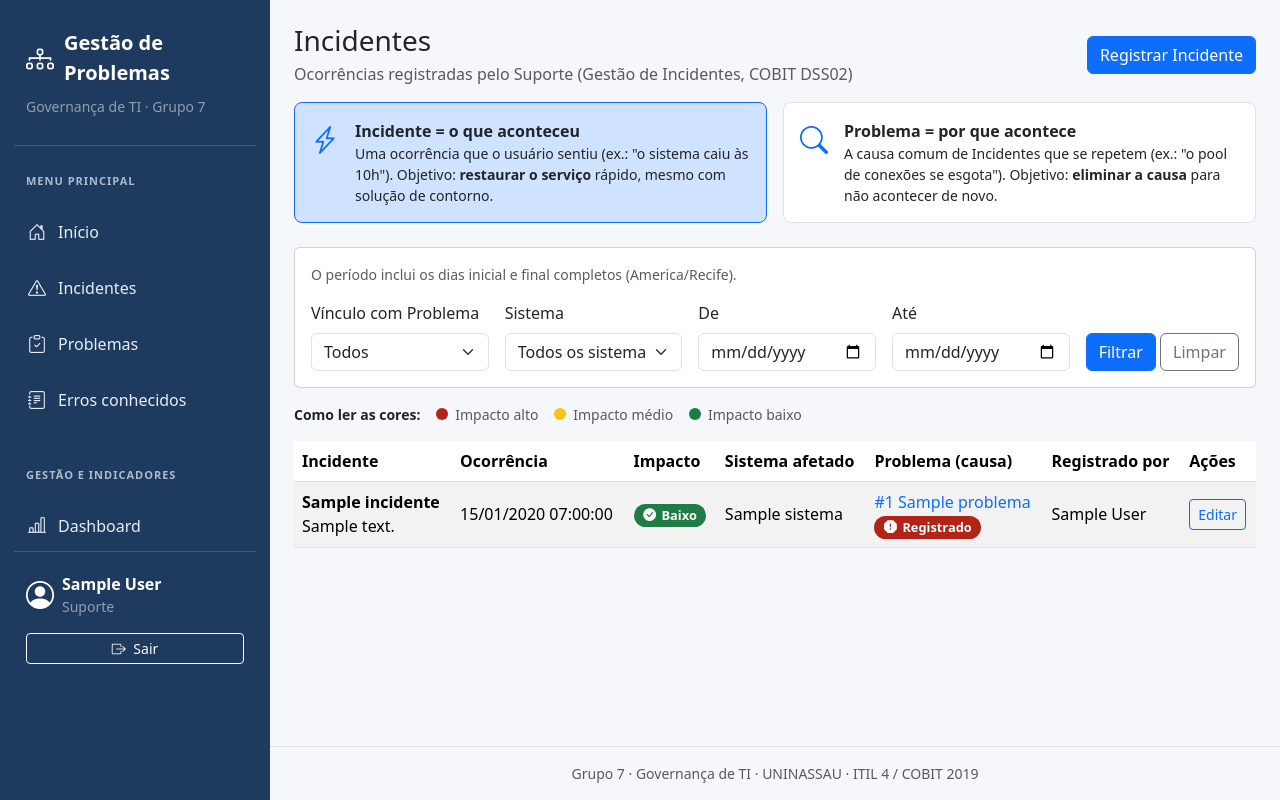
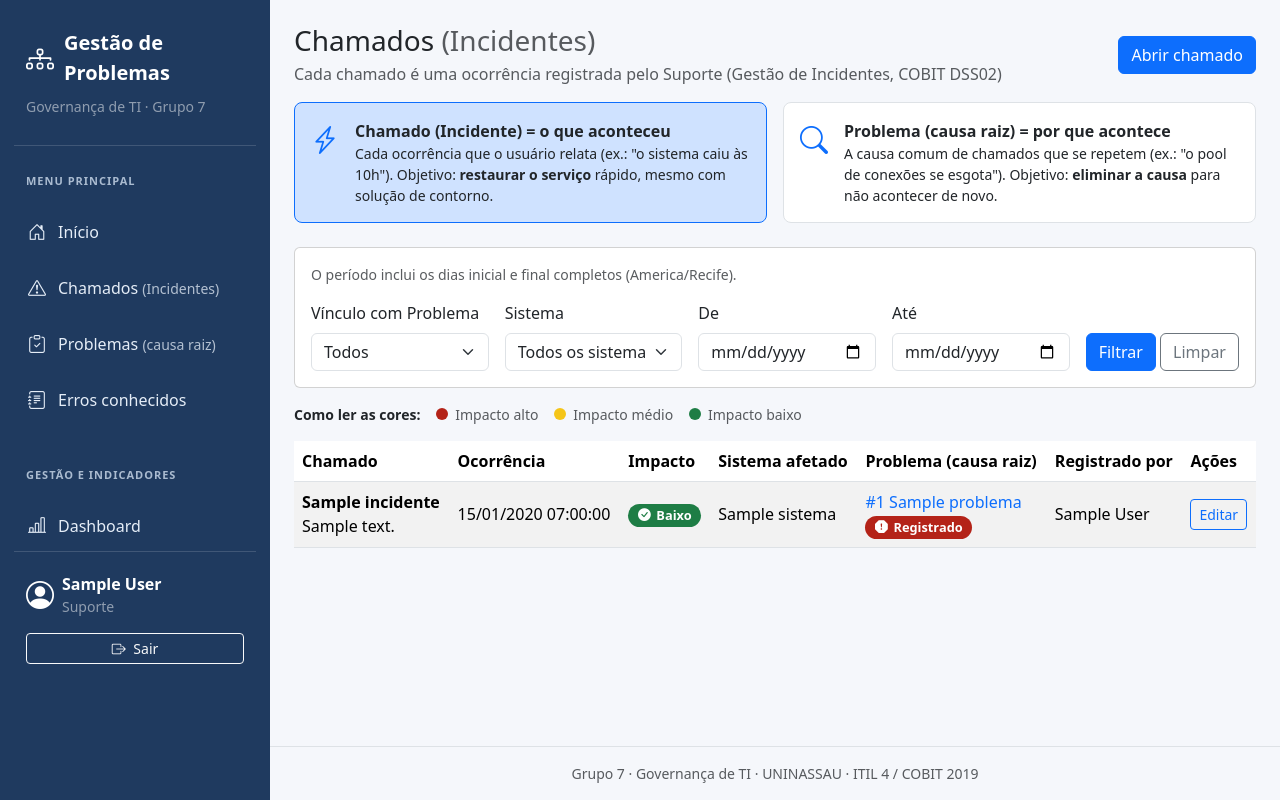
Before and after one commit to pcsdv0/governanca-ti-grupo7-gestao-problemas, a Django app: page /incidentes/ in a window 1280 px wide. Run offline with Django 5.2, Linux system fonts and the light colour scheme; a user stored in the database is signed in; tables that the repository leaves empty hold one stand-in row (values such as "Sample post"); parts of the project's set-up code (start-up, migrations or seed data) failed here and were passed over.

Commit message:
feat(interface): "Chamado (Incidente)" e "Problema (causa raiz)" nas telas
Para diferenciar Incidente de Problema na linguagem do usuário, as telas mostram
o nome do dia a dia ao lado do termo ITIL: menu, títulos, botões, colunas, mensagens,
explicações, página inicial e dashboard. Entidades, status e código não mudam.
Convenção registrada em docs/convencoes.md; testes atualizados (133).

Co-Authored-By: Claude Opus 5.5 <noreply@anthropic.com>
Claude-Session: https://claude.ai/code/session_018648CV4fji4RfXxjFqXXkM

```diff
--- a/incidentes/templates/incidentes/lista.html
+++ b/incidentes/templates/incidentes/lista.html
@@ -1,16 +1,16 @@
 {% extends "base.html" %}
 {% load farol_tags %}
 
-{% block titulo %}Incidentes{% endblock %}
+{% block titulo %}Chamados (Incidentes){% endblock %}
 
 {% block conteudo %}
 <div class="d-flex justify-content-between align-items-center mb-3">
   <div>
-    <h1 class="h3 mb-1">Incidentes</h1>
-    <p class="text-body-secondary mb-0">Ocorrências registradas pelo Suporte (Gestão de Incidentes, COBIT DSS02)</p>
+    <h1 class="h3 mb-1">Chamados <span class="text-body-secondary fw-normal">(Incidentes)</span></h1>
+    <p class="text-body-secondary mb-0">Cada chamado é uma ocorrência registrada pelo Suporte (Gestão de Incidentes, COBIT DSS02)</p>
   </div>
   {% if pode_cadastrar %}
-  <a class="btn btn-primary" href="{% url 'incidentes:cadastrar' %}">Registrar Incidente</a>
+  <a class="btn btn-primary" href="{% url 'incidentes:cadastrar' %}">Abrir chamado</a>
   {% endif %}
 </div>
 {% include "farol/incidente_problema.html" with destaque="incidente" %}
@@ -34,18 +34,18 @@
   </div>
 </form>
 {% if form.errors %}
-<div class="alert alert-danger" role="alert">Confira os filtros para consultar os incidentes.</div>
+<div class="alert alert-danger" role="alert">Confira os filtros para consultar os chamados.</div>
 {% elif incidentes %}
 {% farol_legenda "incidente" %}
 <div class="table-responsive">
   <table class="table table-striped align-middle">
     <thead>
       <tr>
-        <th scope="col">Incidente</th>
+        <th scope="col">Chamado</th>
         <th scope="col">Ocorrência</th>
         <th scope="col">Impacto</th>
         <th scope="col">Sistema afetado</th>
-        <th scope="col">Problema (causa)</th>
+        <th scope="col">Problema (causa raiz)</th>
         <th scope="col">Registrado por</th>
         <th scope="col">Ações</th>
       </tr>
@@ -80,6 +80,6 @@
   </table>
 </div>
 {% else %}
-<p class="text-body-secondary">Nenhum incidente encontrado.</p>
+<p class="text-body-secondary">Nenhum chamado encontrado.</p>
 {% endif %}
 {% endblock %}
--- a/incidentes/tests.py
+++ b/incidentes/tests.py
@@ -109,7 +109,7 @@ class IncidenteTests(TestCase):
             follow=True,
         )
         self.assertRedirects(resposta, self.lista_url)
-        self.assertContains(resposta, "Incidente registrado com sucesso.")
+        self.assertContains(resposta, "Chamado registrado com sucesso.")
         criado = Incidente.objects.get(titulo=self.dados["titulo"])
         self.assertEqual(criado.descricao, self.dados["descricao"])
         self.assertEqual(criado.data_ocorrencia, self.ocorrencia)
@@ -140,7 +140,7 @@ class IncidenteTests(TestCase):
                     follow=True,
                 )
                 self.assertRedirects(resposta, self.lista_url)
-                self.assertContains(resposta, "Incidente atualizado com sucesso.")
+                self.assertContains(resposta, "Chamado atualizado com sucesso.")
                 self.incidente.refresh_from_db()
                 self.assertEqual(self.incidente.titulo, f"Corrigido por {editor.username}")
                 self.assertEqual(self.incidente.sistema, self.outro_sistema)
@@ -290,7 +290,7 @@ class IncidenteTests(TestCase):
         usuario = Usuario.objects.create_user("sem_sistema", perfil=Perfil.RESPONSAVEL_SISTEMA)
         self.client.force_login(usuario)
         resposta = self.client.get(self.lista_url)
-        self.assertContains(resposta, "Nenhum incidente encontrado.")
+        self.assertContains(resposta, "Nenhum chamado encontrado.")
         self.assertFalse(resposta.context["form"].fields["sistema"].queryset.exists())
 
     def test_links_de_acoes_respeitam_perfil_e_autoria(self):
--- a/incidentes/views.py
+++ b/incidentes/views.py
@@ -60,9 +60,11 @@ def cadastrar(request):
             incidente = form.save(commit=False)
             incidente.registrado_por = request.user
             incidente.save()
-        messages.success(request, "Incidente registrado com sucesso.")
+        messages.success(request, "Chamado registrado com sucesso.")
         return redirect("incidentes:listar")
-    return render(request, "incidentes/form.html", {"form": form, "titulo": "Registrar Incidente"})
+    return render(
+        request, "incidentes/form.html", {"form": form, "titulo": "Abrir chamado (Incidente)"}
+    )
 
 
 @perfil_requerido(Perfil.SUPORTE, Perfil.GESTOR_TI)
@@ -74,7 +76,7 @@ def editar(request, pk):
         queryset = queryset.select_for_update()
     incidente = get_object_or_404(queryset, pk=pk)
     if not pode_editar_incidente(request.user, incidente):
-        raise PermissionDenied("Você não tem permissão para editar este incidente.")
+        raise PermissionDenied("Você não tem permissão para editar este chamado.")
     form = IncidenteForm(
         request.POST if request.method == "POST" else None,
         instance=incidente,
@@ -82,6 +84,8 @@ def editar(request, pk):
     if request.method == "POST" and form.is_valid():
         with transaction.atomic():
             form.save()
-        messages.success(request, "Incidente atualizado com sucesso.")
+        messages.success(request, "Chamado atualizado com sucesso.")
         return redirect("incidentes:listar")
-    return render(request, "incidentes/form.html", {"form": form, "titulo": "Editar Incidente"})
+    return render(
+        request, "incidentes/form.html", {"form": form, "titulo": "Editar chamado (Incidente)"}
+    )
--- a/kedb/templates/kedb/pesquisa.html
+++ b/kedb/templates/kedb/pesquisa.html
@@ -3,7 +3,7 @@
 {% block conteudo %}
 <div class="mb-4">
   <h1 class="h3 fw-bold mb-1">Base de erros conhecidos</h1>
-  <p class="text-body-secondary mb-0">Consulte a solução de contorno antes de tratar um Incidente repetido (RF18).</p>
+  <p class="text-body-secondary mb-0">Consulte a solução de contorno antes de tratar um chamado repetido (RF18).</p>
 </div>
 
 <form method="get" class="card card-body shadow-sm mb-4">
--- a/problemas/farol.py
+++ b/problemas/farol.py
@@ -155,13 +155,13 @@ def farol_acoes_no_prazo(percentual):
 def farol_reincidencia(quantidade):
     if quantidade:
         return Farol(VERMELHO, "Reincidência", "A correção não eliminou a causa: reavaliar.")
-    return Farol(VERDE, "Sem reincidência", "Nenhum Incidente depois do encerramento.")
+    return Farol(VERDE, "Sem reincidência", "Nenhum chamado depois do encerramento.")
 
 
 def farol_sistema(tem_alerta, problemas_abertos):
     """Situação do Sistema no dashboard."""
     if tem_alerta:
-        return Farol(VERMELHO, "Recorrência", "Três ou mais Incidentes semelhantes em 30 dias.")
+        return Farol(VERMELHO, "Recorrência", "Três ou mais chamados semelhantes em 30 dias.")
     if problemas_abertos:
         return Farol(AMARELO, "Em tratamento", "Há Problema em aberto neste Sistema.")
     return Farol(VERDE, "Estável", "Sem recorrência nem Problema em aberto.")
--- a/problemas/forms.py
+++ b/problemas/forms.py
@@ -11,15 +11,15 @@ class AbrirProblemaForm(forms.Form):
     titulo = forms.CharField(label="Título", max_length=200)
     descricao = forms.CharField(label="Descrição", widget=forms.Textarea)
     incidentes = forms.ModelMultipleChoiceField(
-        label="Incidentes",
+        label="Chamados (Incidentes)",
         queryset=Incidente.objects.filter(problema__isnull=True),
-        help_text="Selecione um ou mais Incidentes do mesmo Sistema.",
+        help_text="Selecione um ou mais chamados do mesmo Sistema.",
     )
 
 
 class VincularIncidentesForm(forms.Form):
     incidentes = forms.ModelMultipleChoiceField(
-        label="Incidentes",
+        label="Chamados (Incidentes)",
         queryset=Incidente.objects.none(),
     )
 
--- a/problemas/test_mvp.py
+++ b/problemas/test_mvp.py
@@ -579,7 +579,7 @@ class BackendMvpTests(TestCase):
         self.assertGreater(quantidade, 0)
         self.assertEqual(resposta.context["problema"].quantidade_incidentes, quantidade)
         self.assertContains(resposta, f'<span id="contagem-ocorrencias">{quantidade}</span>')
-        self.assertContains(resposta, f"Incidentes vinculados ({quantidade})")
+        self.assertContains(resposta, f"Chamados reunidos ({quantidade})")
 
     def test_encerramento_revalida_acao_criada_apos_validacao_do_formulario(self):
         self.resolver()
--- a/problemas/views.py
+++ b/problemas/views.py
@@ -143,7 +143,7 @@ def vincular(request, pk):
         pk,
         VincularIncidentesForm,
         services.vincular_incidentes,
-        "Vincular Incidentes",
+        "Vincular chamados (Incidentes)",
     )
 
 
--- a/templates/base.html
+++ b/templates/base.html
@@ -84,12 +84,12 @@
 
             <a href="{% url 'incidentes:listar' %}" class="menu-link">
               <i class="bi bi-exclamation-triangle"></i>
-              <span>Incidentes</span>
+              <span>Chamados <small class="opacity-75">(Incidentes)</small></span>
             </a>
 
             <a href="{% url 'problemas:listar' %}" class="menu-link">
               <i class="bi bi-clipboard-check"></i>
-              <span>Problemas</span>
+              <span>Problemas <small class="opacity-75">(causa raiz)</small></span>
             </a>
 
             {% if user.perfil == 'SUPORTE' or user.perfil == 'DESENVOLVEDOR' or user.is_superuser %}
--- a/templates/farol/incidente_problema.html
+++ b/templates/farol/incidente_problema.html
@@ -4,8 +4,8 @@
     <div class="d-flex gap-3 p-3 rounded-3 border h-100 {% if destaque == 'incidente' %}border-primary bg-primary-subtle{% else %}bg-body{% endif %}">
       <i class="bi bi-lightning-charge fs-3 text-primary" aria-hidden="true"></i>
       <div>
-        <strong>Incidente = o que aconteceu</strong>
-        <p class="small mb-0">Uma ocorrência que o usuário sentiu (ex.: "o sistema caiu às 10h"). Objetivo: <strong>restaurar o serviço</strong> rápido, mesmo com solução de contorno.</p>
+        <strong>Chamado (Incidente) = o que aconteceu</strong>
+        <p class="small mb-0">Cada ocorrência que o usuário relata (ex.: "o sistema caiu às 10h"). Objetivo: <strong>restaurar o serviço</strong> rápido, mesmo com solução de contorno.</p>
       </div>
     </div>
   </div>
@@ -13,8 +13,8 @@
     <div class="d-flex gap-3 p-3 rounded-3 border h-100 {% if destaque == 'problema' %}border-primary bg-primary-subtle{% else %}bg-body{% endif %}">
       <i class="bi bi-search fs-3 text-primary" aria-hidden="true"></i>
       <div>
-        <strong>Problema = por que acontece</strong>
-        <p class="small mb-0">A causa comum de Incidentes que se repetem (ex.: "o pool de conexões se esgota"). Objetivo: <strong>eliminar a causa</strong> para não acontecer de novo.</p>
+        <strong>Problema (causa raiz) = por que acontece</strong>
+        <p class="small mb-0">A causa comum de chamados que se repetem (ex.: "o pool de conexões se esgota"). Objetivo: <strong>eliminar a causa</strong> para não acontecer de novo.</p>
       </div>
     </div>
   </div>
```
Also changed, not shown: dashboard/templates/dashboard/painel.html (+10 -10 lines), docs/convencoes.md (+9 -0 lines), problemas/services.py (+5 -3 lines), problemas/templates/problemas/detalhe.html (+9 -9 lines), problemas/templates/problemas/lista.html (+4 -4 lines), problemas/test_farol.py (+8 -3 lines), templates/inicio.html (+8 -8 lines).
